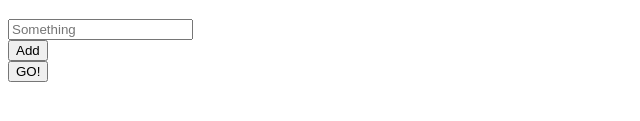
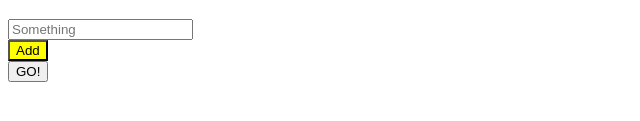
Before and after one commit to karlssonlotta/help-me-choose-1, a plain HTML site: page index.html in a window 1280 px wide. Shown: the part 283-404 px from the top of the page, 0-640 px from the left. Drawn offline with Linux system fonts and the light colour scheme.

Commit message:
Add-button-color

```diff
--- a/index.html
+++ b/index.html
@@ -11,7 +11,7 @@
       <div>
         <input placeholder="Something"></input>
       </div>
-      <button>Add</button>
+      <button style="background-color: yellow">Add</button>
     </div>
     <button>GO!</button>
   </body>
```
